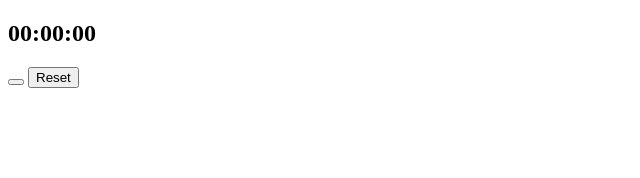
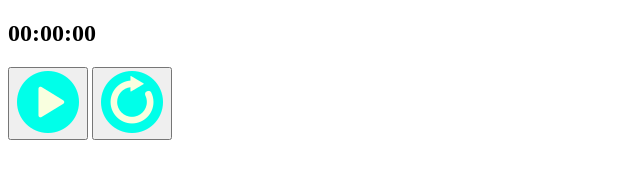
Before and after one commit to clintonhays/stopwatch, a plain HTML site: page index.html in a window 1280 px wide. Shown: the whole page, without its empty margins (0-640 px from the left). Drawn offline with Linux system fonts and the light colour scheme.

Commit message:
add start, pasue and reset button svgs and fucntionality

```diff
--- a/app.js
+++ b/app.js
@@ -16,6 +16,7 @@ const start = () => {
   if (!timer) {
     timer = setInterval(run, 10);
   }
+  startPauseButton.innerHTML = `<img src="img/icons8-pause-64.png" alt="pause button" />`;
 };
 
 const run = () => {
@@ -44,6 +45,7 @@ startPauseButton.addEventListener("click", () => {
     start();
   } else {
     stopTimer();
+    startPauseButton.innerHTML = `<img src="img/icons8-play-64(1).png" alt="play button" />`;
   }
 });
 
--- a/index.html
+++ b/index.html
@@ -9,8 +9,8 @@
   <body>
     <div class="container">
       <h2 class="stopwatch">00:00:00</h2>
-      <button class="startAndPause"></button>
-      <button class="reset">Reset</button>
+      <button class="startAndPause"><img src="img/icons8-play-64(1).png" alt="play button" /></button>
+      <button class="reset"><img src="img/icons8-reset-64.png" alt="reset button" /></button>
     </div>
 
     <script src="app.js"></script>
```
Also changed, not shown: img/icons8-pause-64.png (added), img/icons8-play-64(1).png (added), img/icons8-reset-64.png (added).
